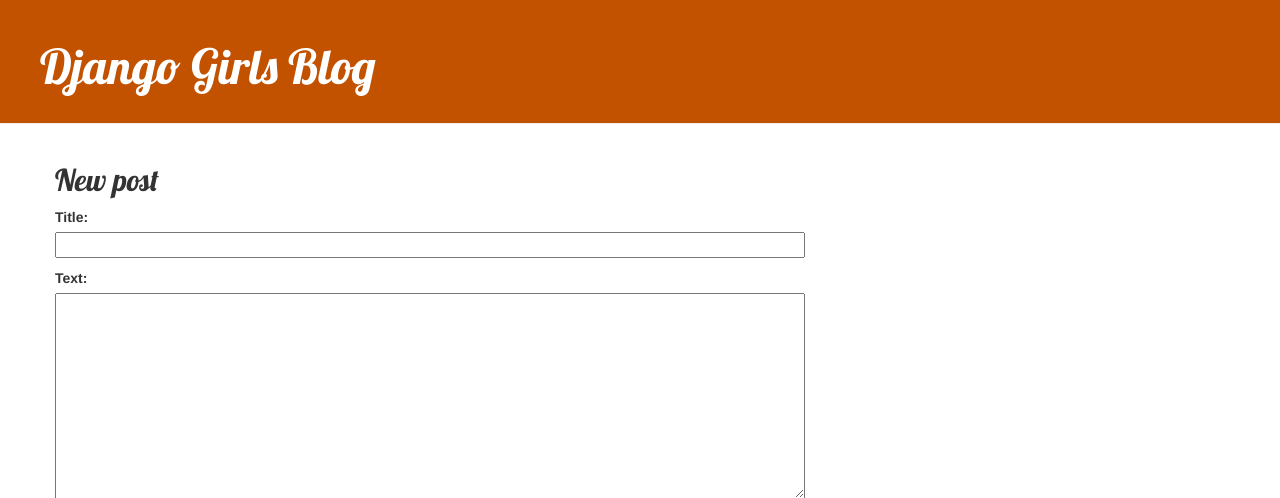
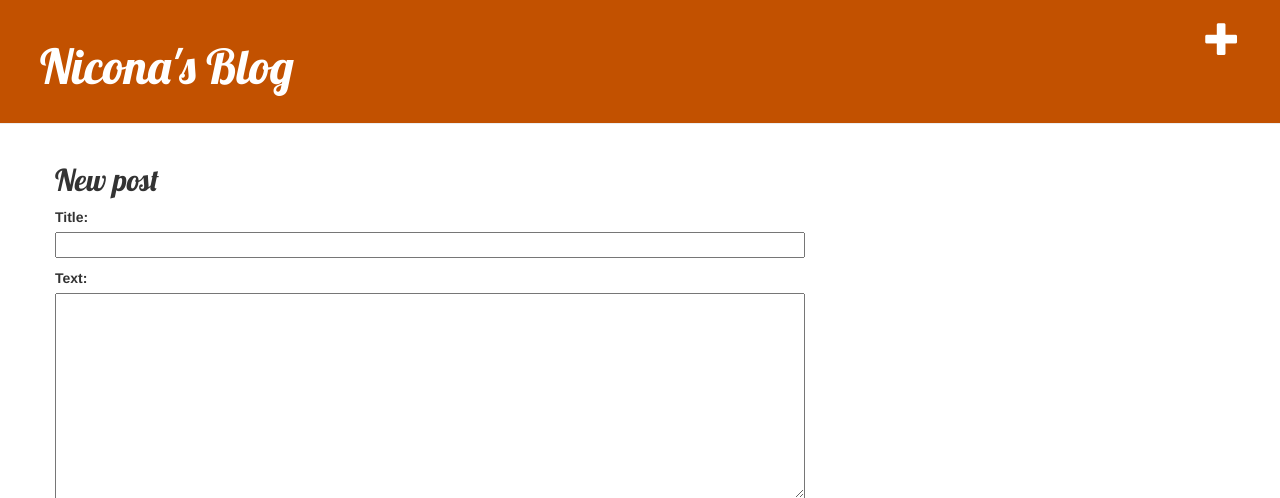
Before and after one commit to bit-root/my-first-blog, a Django app: page /post/new/ in a window 1280 px wide. Shown: the top 498 px of the page. Run offline with Django 3.2, Linux system fonts and the light colour scheme; some libraries are stand-ins or nearby versions.

Commit message:
base.html update

```diff
--- a/blog/templates/blog/base.html
+++ b/blog/templates/blog/base.html
@@ -4,15 +4,13 @@
         <title>Nicona's Blog</title>
         <link rel="stylesheet" href="//maxcdn.bootstrapcdn.com/bootstrap/3.2.0/css/bootstrap.min.css">
         <link rel="stylesheet" href="//maxcdn.bootstrapcdn.com/bootstrap/3.2.0/css/bootstrap-theme.min.css">
+        <link href='//fonts.googleapis.com/css?family=Lobster&subset=latin,latin-ext' rel='stylesheet' type='text/css'>
         <link rel="stylesheet" href="{% static 'css/blog.css' %}">
-        <link href="//fonts.googleapis.com/css?family=Lobster&subset=latin,latin-ext" rel="stylesheet" type="text/css">
     </head>
     <body>
         <div class="page-header">
-            {% if user.is_authenticated %}
             <a href="{% url 'post_new' %}" class="top-menu"><span class="glyphicon glyphicon-plus"></span></a>
-            {% endif %}
-                <h1><a href="/">Django Girls Blog</a></h1>
+            <h1><a href="/">Nicona's Blog</a></h1>
         </div>
         <div class="content container">
             <div class="row">
```
Lines whose indentation alone changed are shown as unchanged.
